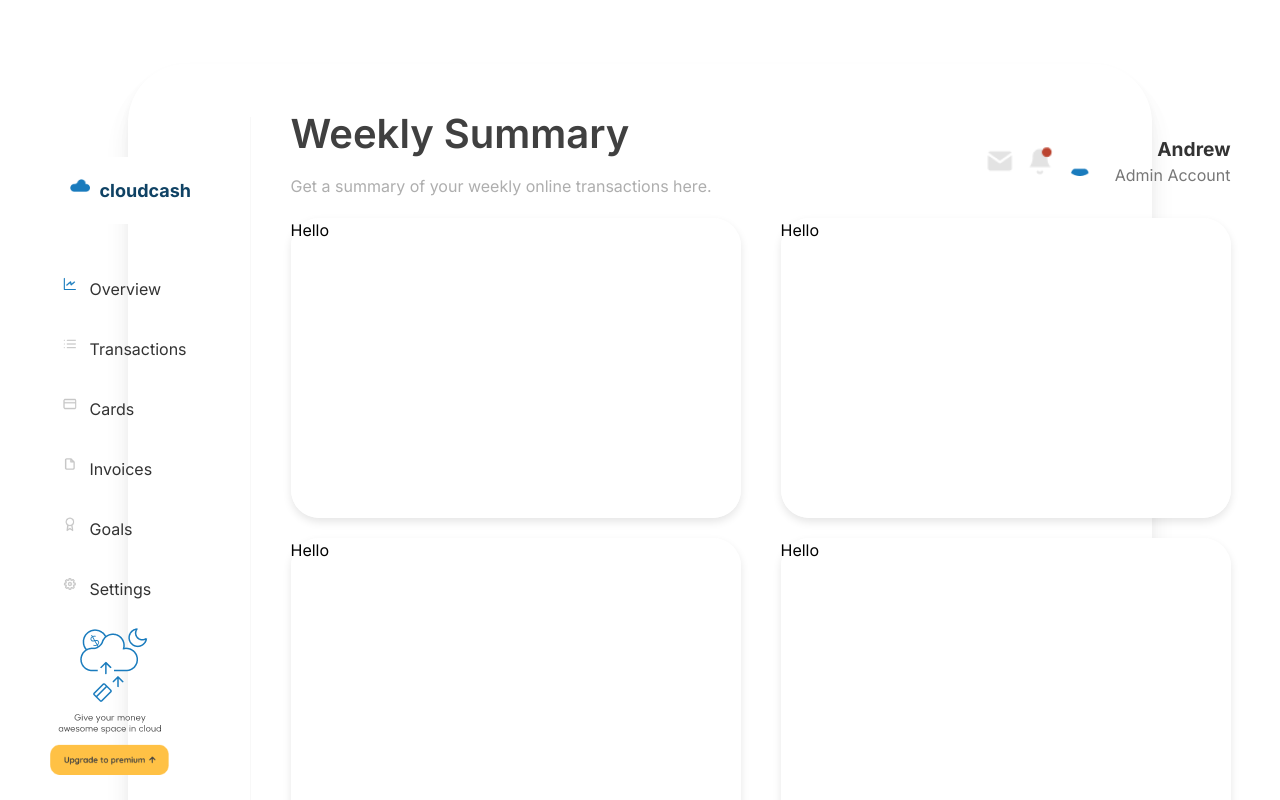
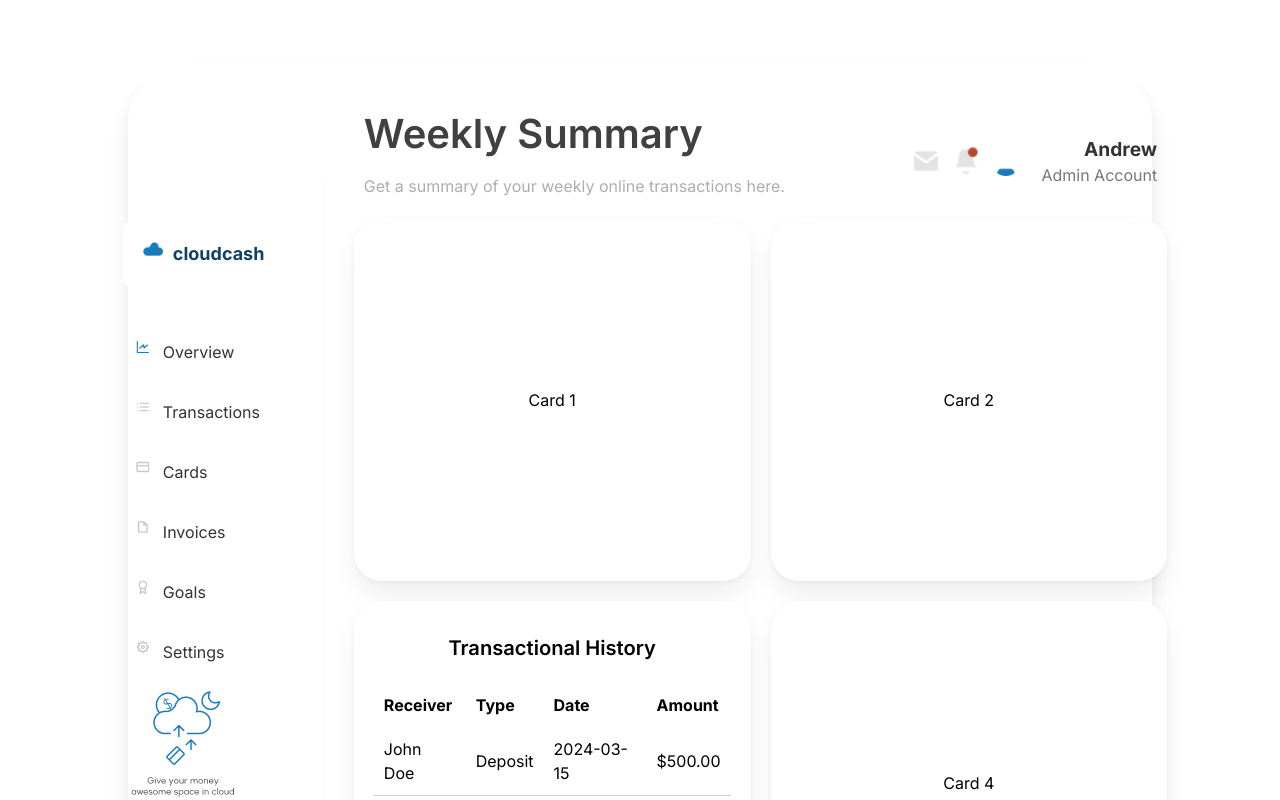
Before and after one commit to thriver652/WebCard, a Next.js app: page / in a window 1280 px wide. Shown: the top 800 px of the page. Built offline with nearby package versions, Linux system fonts and the light colour scheme.

Commit message:
THrid Push

```diff
--- a/components/CenterSection/CenterSection.jsx
+++ b/components/CenterSection/CenterSection.jsx
@@ -1,24 +1,18 @@
 import React from "react";
-import "./CenterSection.scss";
+import "./CenterSection.scss"; // Import your SCSS file here
 import TransHist from "./TransHist/TransHist";
 const CenterSection = () => {
   return (
-    // <div className="center-sec">
-    //   <div className="card">Cards</div>
-    //   <div className="card"></div>
-    //   <div className="card">
-    //     <TransHist />
-    //   </div>
-    //   <div className="card"></div>
-    // </div>
-    <div style={{ flexDirection: "row", display: "flex" }}>
-      <div>
-        <div className="card">Hello</div>
-        <div className="card">Hello</div>
+    <div className="center-section">
+      <div className="row">
+        <div className="card">Card 1</div>
+        <div className="card">Card 2</div>
       </div>
-      <div>
-        <div className="card">Hello</div>
-        <div className="card">Hello</div>
+      <div className="row">
+        <div className="card">
+          <TransHist />
+        </div>
+        <div className="card">Card 4</div>
       </div>
     </div>
   );
--- a/components/CenterSection/CenterSection.scss
+++ b/components/CenterSection/CenterSection.scss
@@ -1,17 +1,41 @@
-.center-sec {
+.center-section {
   display: flex;
-  flex-wrap: wrap;
-  justify-content: space-between;
-  margin-top: 50px;
+  flex-direction: column;
+  align-items: center;
+}
+
+.row {
+  display: flex;
+  justify-content: center;
+  margin-bottom: 20px;
+
+  @media screen and (max-width: 1024px) {
+    flex-wrap: wrap; /* Ensure cards wrap on smaller screens */
+  }
 }
 
 .card {
-  width: 450px; /* Increase width */
-  height: 300px; /* Increase height */
-  margin-left: 20px;
-  margin-right: 20px;
-  border-radius: 28px;
-  background: linear-gradient(180deg, #ffffff 0%, #ffffff 100%);
-  margin-bottom: 20px;
-  box-shadow: 0px 4px 8px rgba(0, 0, 0, 0.1);
+  width: 396.66px; /* Width of the card */
+  height: 363.12px; /* Height of the card */
+  margin: 0 10px; /* Adjust horizontal margin */
+  border-radius: 28px; /* Rounded corners */
+  background: linear-gradient(
+    180deg,
+    #ffffff 0%,
+    #ffffff 100%
+  ); /* Background gradient */
+  box-shadow: 0px 0px 1px 0px rgba(0, 0, 0, 0.04),
+    0px 2px 6px 0px rgba(0, 0, 0, 0.04), 0px 16px 24px 0px rgba(0, 0, 0, 0.06); /* Shadow */
+  display: flex;
+  justify-content: center;
+  align-items: center;
+  text-align: center;
+
+  @media screen and (max-width: 1024px) {
+    width: calc(50% - 20px); /* Two cards per row with spacing */
+  }
+
+  @media screen and (max-width: 768px) {
+    width: calc(100% - 20px); /* Single card per row for smaller screens */
+  }
 }
```
